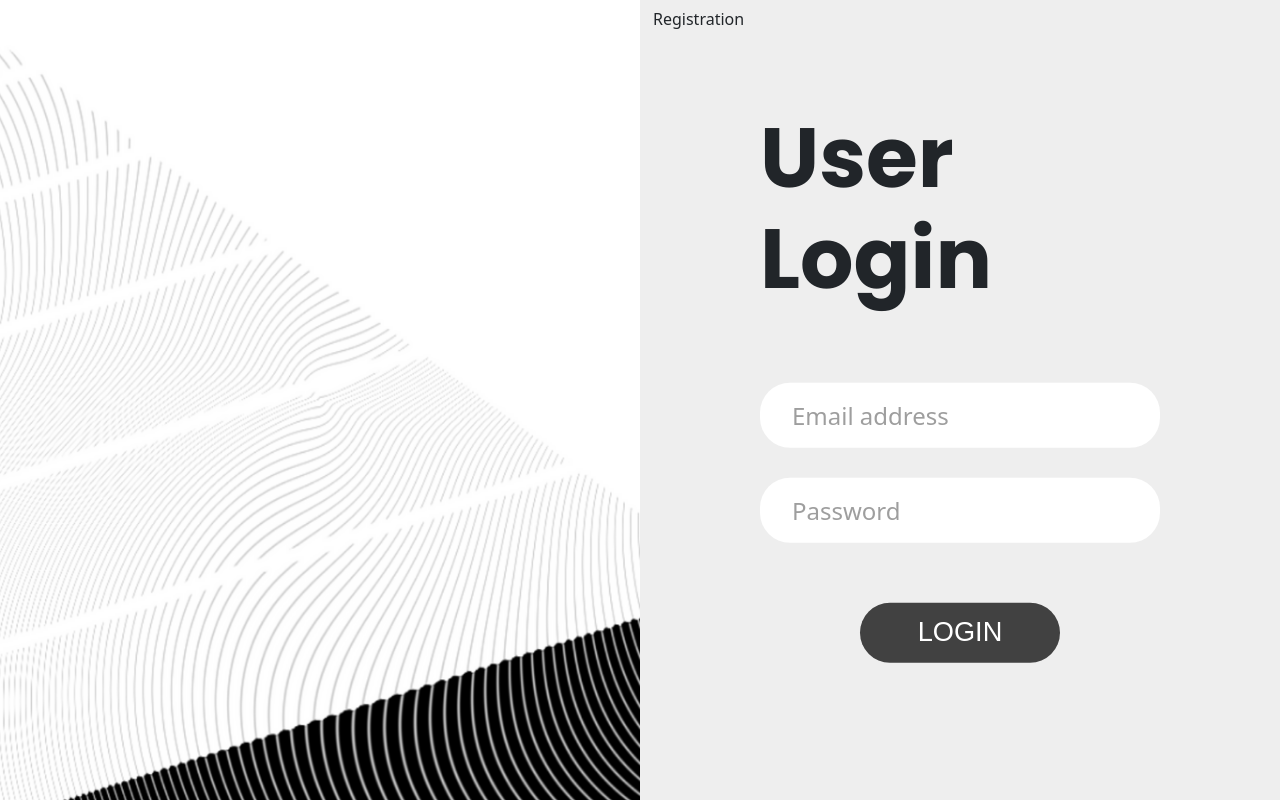
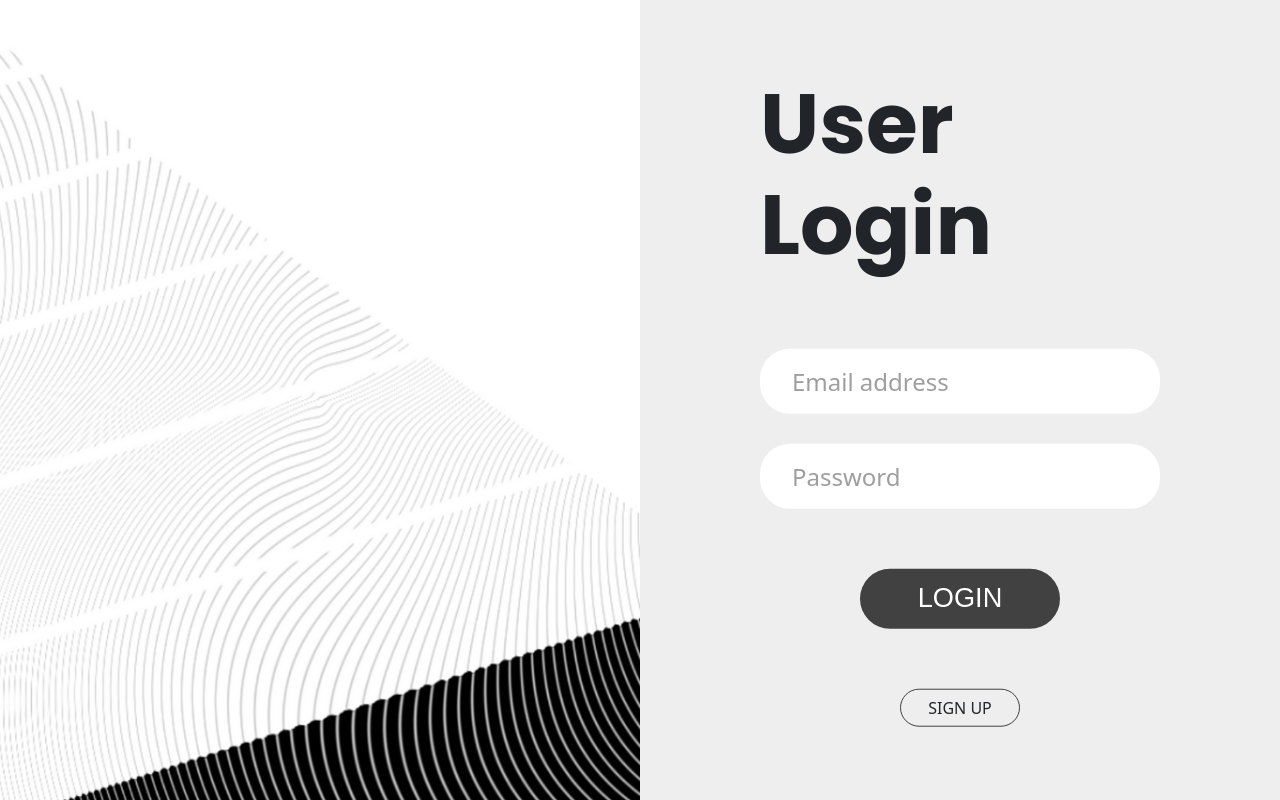
Before and after one commit to alnkravchenko/dwh_platform, a React (Create React App) app in the folder frontend/: page / in a window 1280 px wide. Built offline with nearby package versions, Linux system fonts and the light colour scheme.

Commit message:
add css styles to sign up button

```diff
--- a/frontend/src/components/LoginPage/Login.js
+++ b/frontend/src/components/LoginPage/Login.js
@@ -28,9 +28,6 @@ const Login = () => {
         />
       </div>
       <div className="split right">
-        <Link to="/registration">
-          <Button variant="outlined light">Registration</Button>
-        </Link>
         <form onSubmit={handleSubmit} className="centered login-box">
           <h1 className="header login-label">User Login</h1>
           <label>
@@ -54,6 +51,11 @@ const Login = () => {
               LOGIN
             </Button>
           </div>
+          <Link to="/sing_up">
+            <Button variant="outline-dark" className="signup-btn">
+              SIGN UP
+            </Button>
+          </Link>
         </form>
       </div>
     </>
--- a/frontend/src/components/LoginPage/Login.scss
+++ b/frontend/src/components/LoginPage/Login.scss
@@ -55,6 +55,17 @@
     transition: 0.5s;
     border: none;
 }
+.signup-btn{
+  width: 120px;
+  border-radius: 30px;
+  border-color: #414141;
+  text-emphasis-color: #414141;
+}
+.signup-btn:hover {
+    background-color: #727272;
+    transition: 0.5s;
+    border-color: #727272;
+}
 .background-image {
     width: 100%;
     height: 100%;
```
